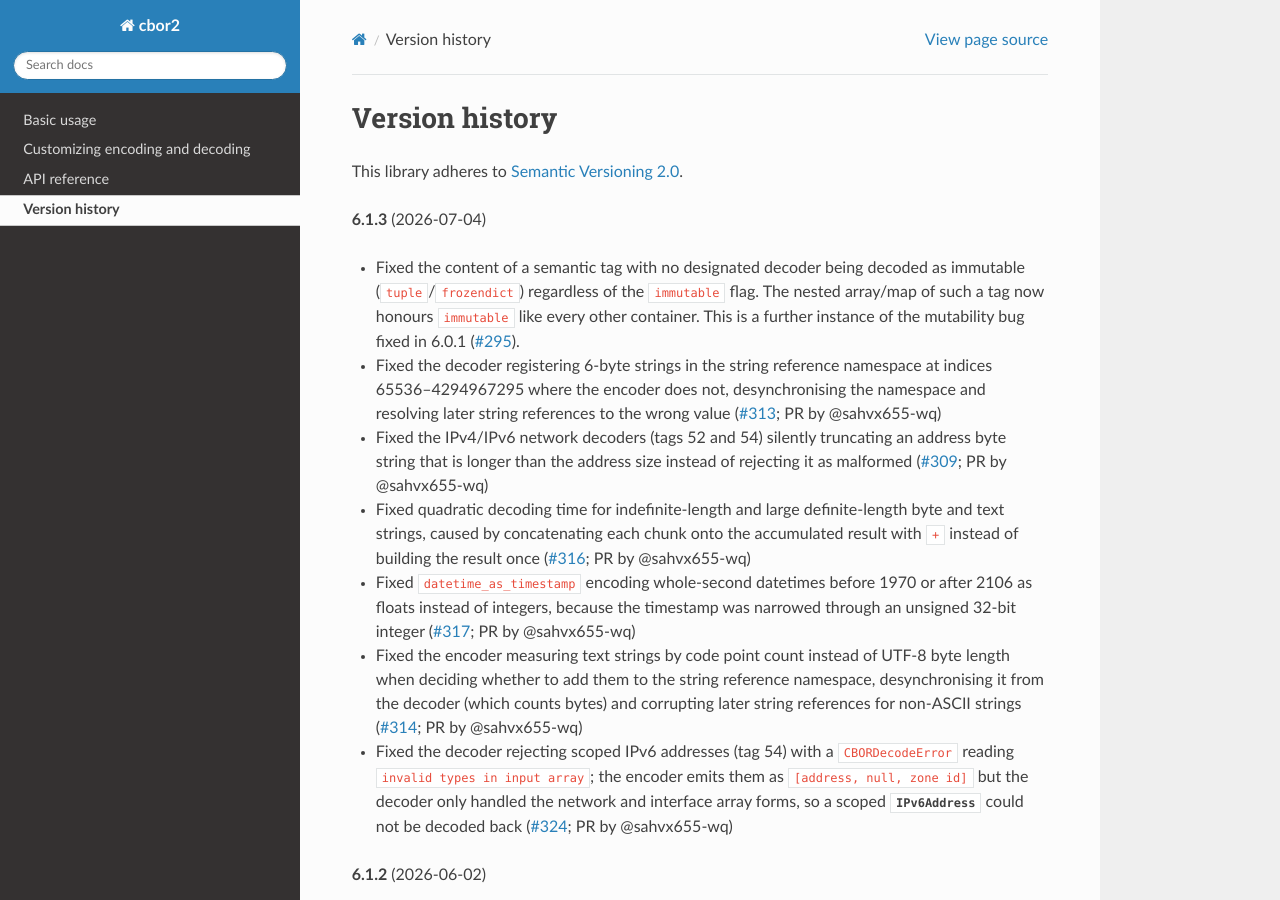
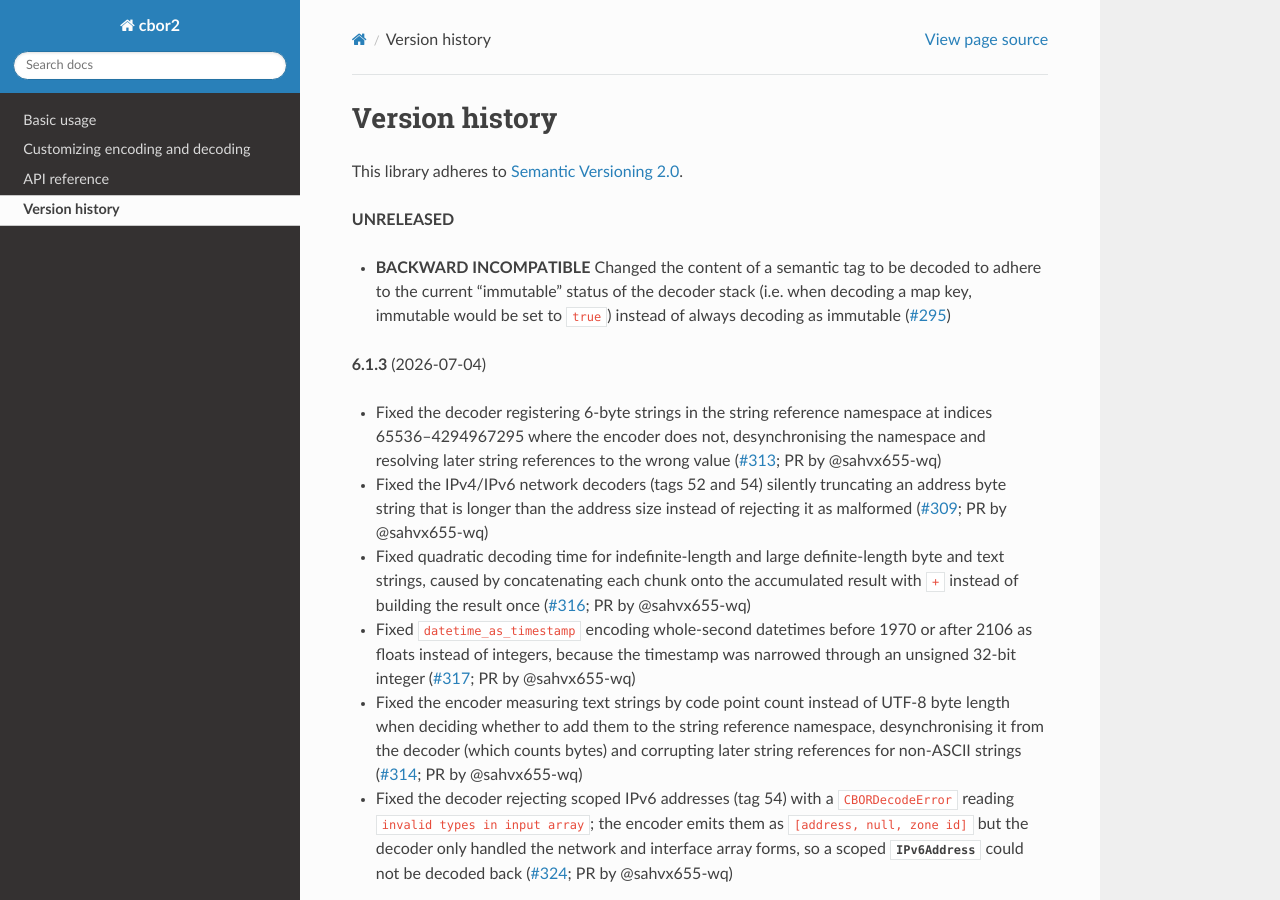
Before and after one commit to agronholm/cbor2, a Sphinx documentation site: the page built from docs/versionhistory.rst, in a window 1280 px wide and 900 px high. Built offline with Sphinx 7.4.7 and the Read the Docs theme 3.1.0, drawn with Linux system fonts in a browser that asks for light colours; the version number could not be read and is left out.

Commit message:
Fixed and relocated the changelog entry

```diff
--- a/docs/versionhistory.rst
+++ b/docs/versionhistory.rst
@@ -5,12 +5,15 @@ Version history
 
 This library adheres to `Semantic Versioning 2.0 <http://semver.org/>`_.
 
+**UNRELEASED**
+
+- **BACKWARD INCOMPATIBLE** Changed the content of a semantic tag to be decoded to adhere to the
+  current "immutable" status of the decoder stack (i.e. when decoding a map key, immutable would
+  be set to ``true``) instead of always decoding as immutable
+  (`#295 <https://github.com/agronholm/cbor2/issues/295>`_)
+
 **6.1.3** (2026-07-04)
 
-- Fixed the content of a semantic tag with no designated decoder being decoded as immutable
-  (``tuple``/``frozendict``) regardless of the ``immutable`` flag. The nested array/map of such a
-  tag now honours ``immutable`` like every other container. This is a further instance of the
-  mutability bug fixed in 6.0.1 (`#295 <https://github.com/agronholm/cbor2/issues/295>`_).
 - Fixed the decoder registering 6-byte strings in the string reference namespace at indices
   65536–4294967295 where the encoder does not, desynchronising the namespace and resolving later
   string references to the wrong value
```
